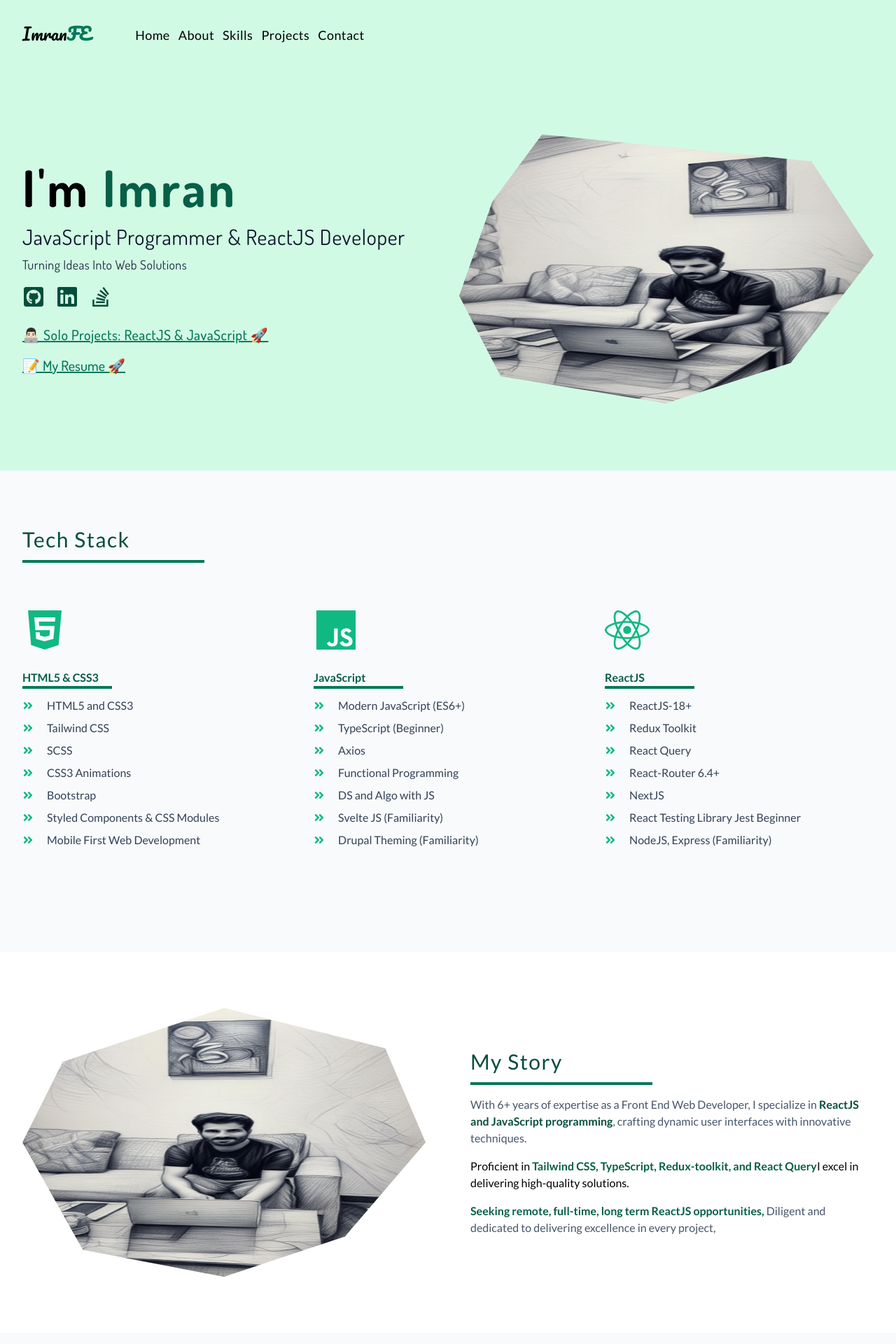
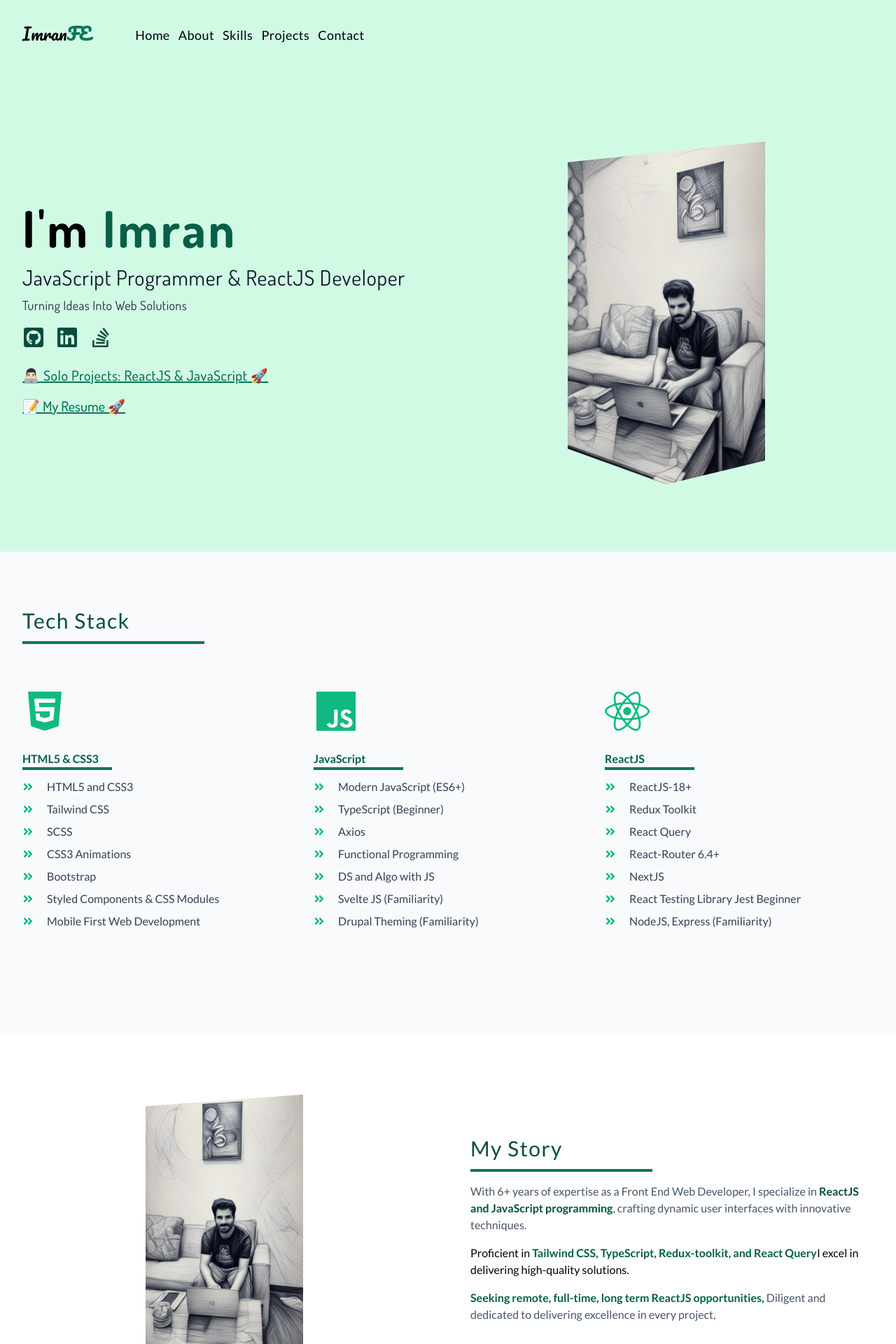
Before and after one commit to emmeiwhite/imran-portfolio-2024, a React (Vite) app: page / in a window 1280 px wide. Shown: the top 1920 px of the page at 70% size. Built offline with nearby package versions, Linux system fonts and the light colour scheme; a web font is replaced by a local one.

Commit message:
assets-updates - all sections

```diff
--- a/src/components/About.jsx
+++ b/src/components/About.jsx
@@ -10,7 +10,7 @@
         <img
           src={immiAboutImg}
           alt="about Imran - a FE Engineer"
-          className="w-full h-96 object-fill [clip-path:polygon(50%_0%,90%_15%,100%_50%,80%_85%,50%_100%,15%_90%,0%_50%,10%_20%)] shadow-md"
+          className="w-full h-[400px] object-contain [clip-path:polygon(12%_8%,88%_0%,100%_30%,85%_85%,60%_100%,15%_95%,0%_65%,5%_20%)] shadow-lg "
         />
         <article>
           <SectionTitle text="My Story" />
--- a/src/components/Contact.jsx
+++ b/src/components/Contact.jsx
@@ -12,7 +12,7 @@
         <img
           src={contactImranSketch}
           alt="connect with me"
-          className="w-full h-96 object-fill [clip-path:polygon(12%_8%,88%_0%,100%_30%,85%_85%,60%_100%,15%_95%,0%_65%,5%_20%)] shadow-lg"
+          className="w-full h-[350px] object-contain [clip-path:polygon(10%_10%,90%_0%,100%_40%,85%_90%,50%_100%,15%_85%,0%_50%,5%_20%)] shadow-lg"
         />
         <article>
           <SectionTitle text="Get in Touch" />
--- a/src/components/Hero.jsx
+++ b/src/components/Hero.jsx
@@ -65,7 +65,7 @@
           <img
             src={heroImg}
             alt="hero banner"
-            className="w-full h-96 object-fill object-center block mt-10 sm:mt-0 [clip-path:polygon(20%_0%,85%_10%,100%_45%,80%_85%,50%_100%,10%_90%,0%_60%,8%_25%)] shadow-lg"
+            className="w-full h-[500px] object-contain object-center block mt-10 sm:mt-0 [clip-path:polygon(10%_10%,90%_0%,100%_40%,85%_90%,50%_100%,15%_85%,0%_50%,5%_20%)] shadow-lg"
           />
         </article>
       </div>
```
